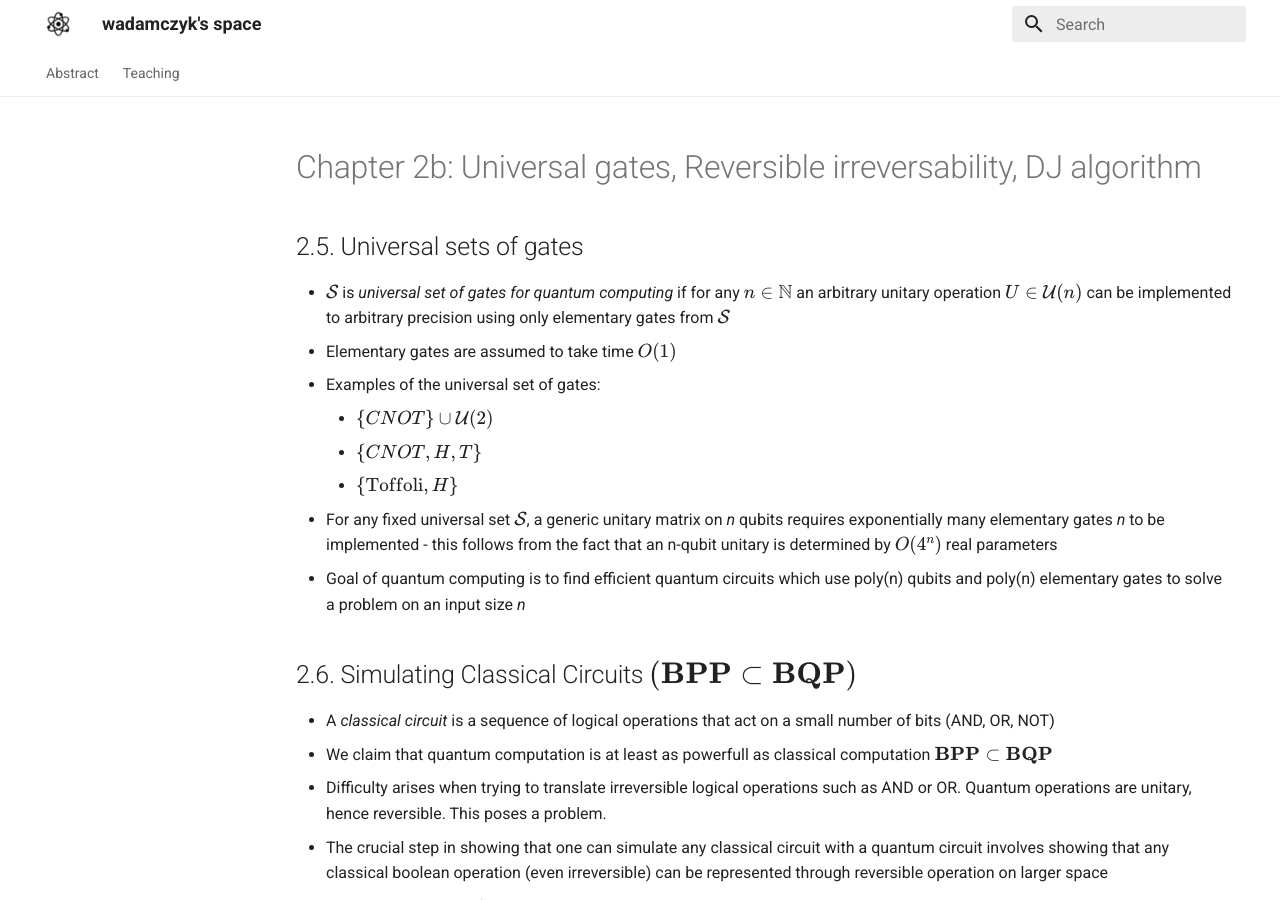
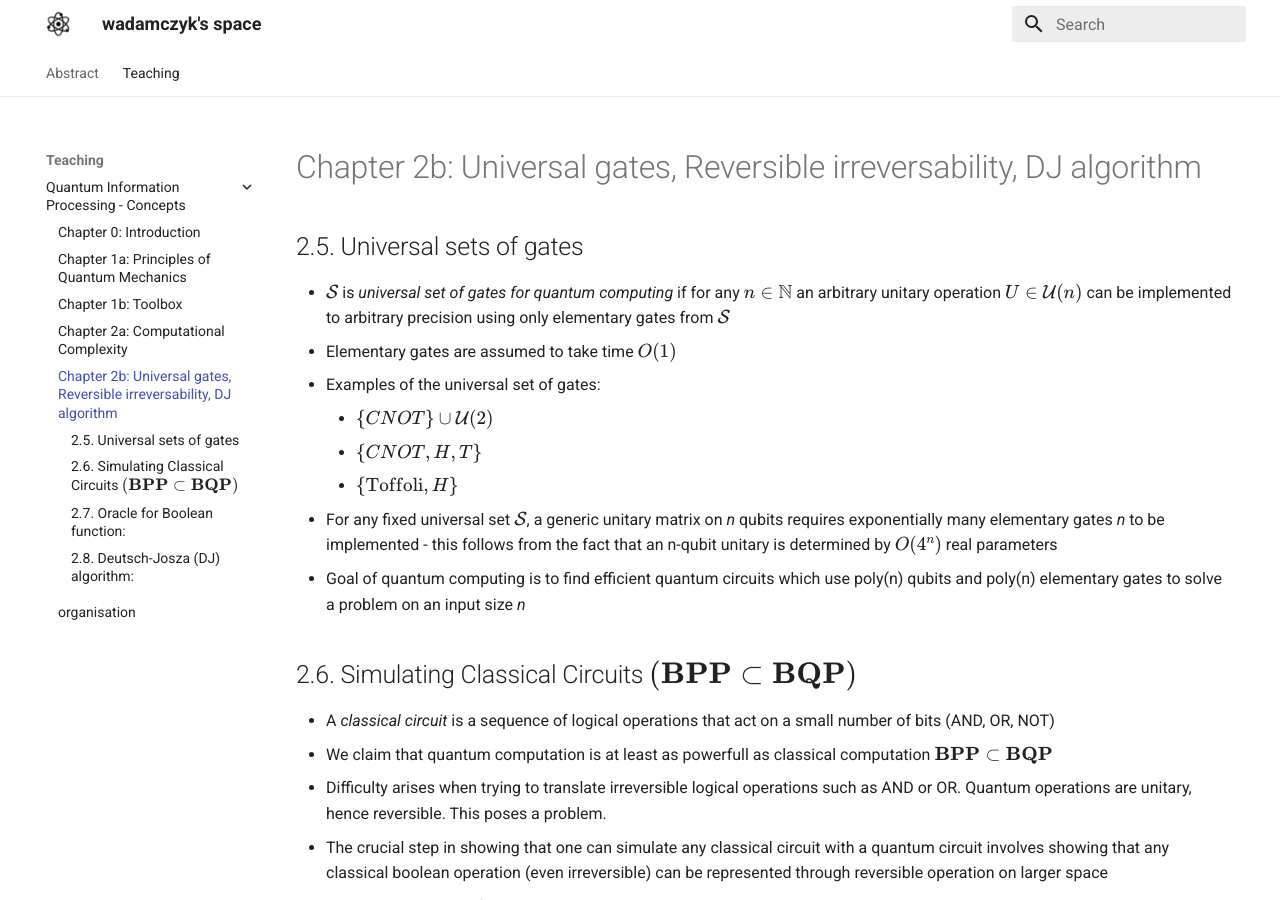
Before and after one commit to wojtekadamczyk3/wadamczyk, an MkDocs documentation site: the page built from docs/qip1/ch2b.md, in a window 1280 px wide and 900 px high. Built offline with MkDocs 1.6.1 and Material for MkDocs 9.7.7, drawn with Linux system fonts in a browser that asks for light colours.

Commit message:
organisation file

```diff
--- a/mkdocs.yml
+++ b/mkdocs.yml
@@ -18,9 +18,11 @@ nav:
   - "Teaching":
     - "Quantum Information Processing - Concepts":
       - "Chapter 0: Introduction": qip1/ch0.md
-      - "Chapter 1a: Hilbert Space and Dirac Notation": qip1/ch1a.md
+      - "Chapter 1a: Principles of Quantum Mechanics": qip1/ch1a.md
       - "Chapter 1b: Toolbox": qip1/ch1b.md
-      - "Chapter 2a: Complexities and Quantum Circuits": qip1/ch2a.md
+      - "Chapter 2a: Computational Complexity": qip1/ch2a.md
+      - "Chapter 2b: Universal gates, Reversible irreversability, DJ algorithm": qip1/ch2b.md
+      - "organisation": qip1/organisation.md
 
 # Plugins (optional)
 plugins:
```
